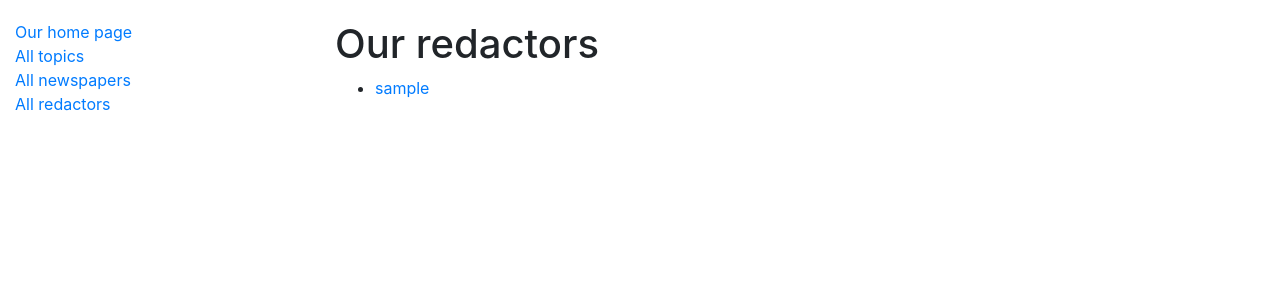
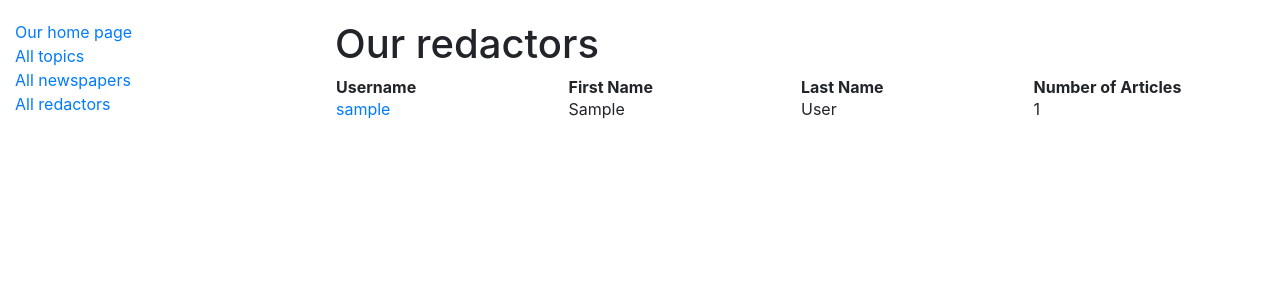
Before and after one commit to kstorozhenko/newspaper-agency, a Django app: page /newspaper/redactors/ in a window 1280 px wide. Shown: the top 300 px of the page. Run offline with Django 5.2, Linux system fonts and the light colour scheme; tables that the repository leaves empty hold one stand-in row (values such as "Sample post").

Commit message:
add more comfortable interface for user and linebrakes

```diff
--- a/templates/newspaper/newspaper_detail_view.html
+++ b/templates/newspaper/newspaper_detail_view.html
@@ -1,7 +1,7 @@
 {% extends 'base.html' %}
 {% block content %}
   <h1 style="text-align: center;">{{ newspaper.title }}</h1>
-  <p><strong>Author: {{ newspaper.redactors.all|join:", " }}</strong></p>
+  <p><strong>Written by: {{ newspaper.redactors.all|join:", " }}</strong></p>
   <p><em>Publish date: {{ newspaper.publish_date }}</em></p>
-  <p style="text-align: center;">{{ newspaper.content }}</p>
+  <p style="text-align: center;">{{ newspaper.content|linebreaks }}</p>
 {% endblock %}
--- a/templates/newspaper/redactor_list.html
+++ b/templates/newspaper/redactor_list.html
@@ -3,13 +3,26 @@
   <h1>Our redactors</h1>
 
   {% if redactor_list %}
-    <ul>
-      {% for redactor in redactor_list %}
-        <li>
-          <a href="{% url 'newspaper:redactor-detail' redactor.id %}"> {{ redactor.username }}</a>
-        </li>
-    {% endfor %}
-    </ul>
+    <table style="width:100%; table-layout: fixed;">
+      <thead>
+        <tr>
+          <th>Username</th>
+          <th>First Name</th>
+          <th>Last Name</th>
+          <th>Number of Articles</th>
+        </tr>
+      </thead>
+      <tbody>
+        {% for redactor in redactor_list %}
+          <tr>
+            <td><a href="{% url 'newspaper:redactor-detail' redactor.id %}">{{ redactor.username }}</a></td>
+            <td>{{ redactor.first_name }}</td>
+            <td>{{ redactor.last_name }}</td>
+            <td>{{ redactor.newspapers.count }}</td>
+          </tr>
+        {% endfor %}
+      </tbody>
+    </table>
   {% else %}
     <p>There are no Redactors</p>
   {% endif %}
```
